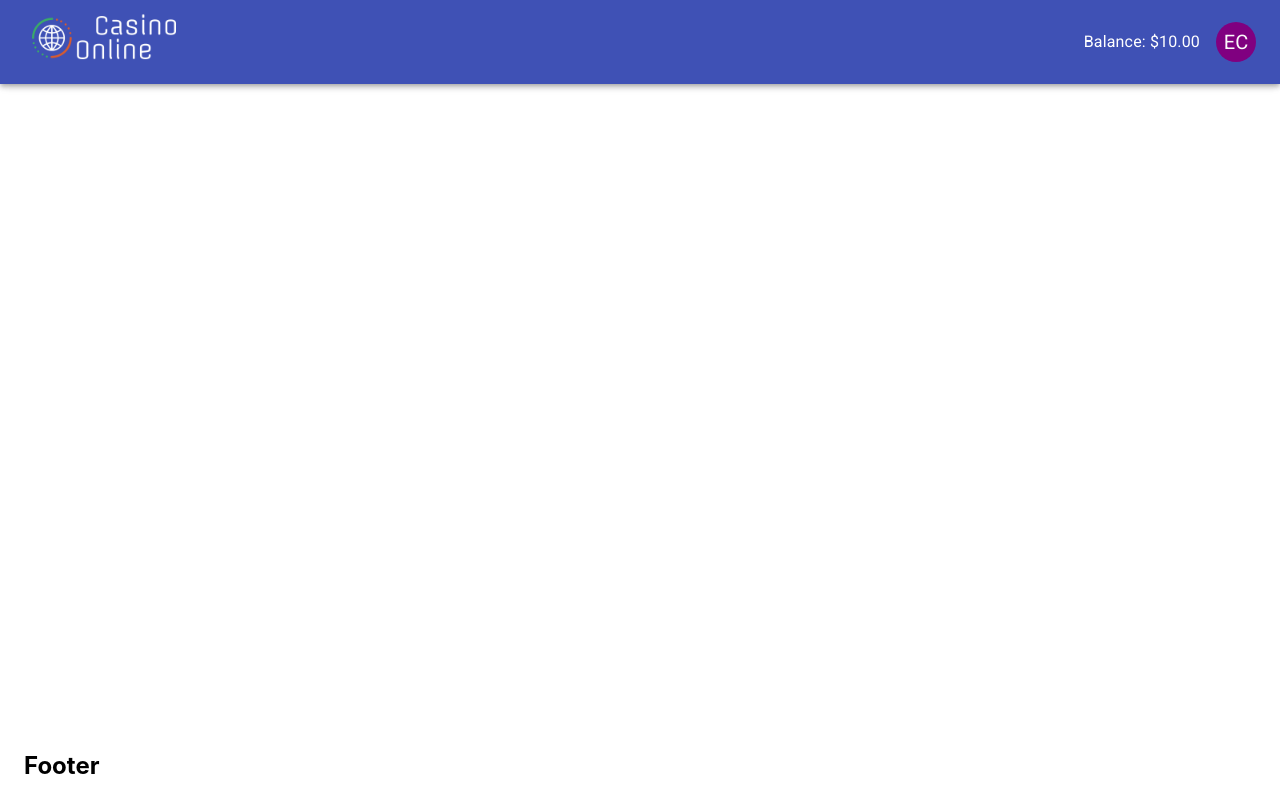
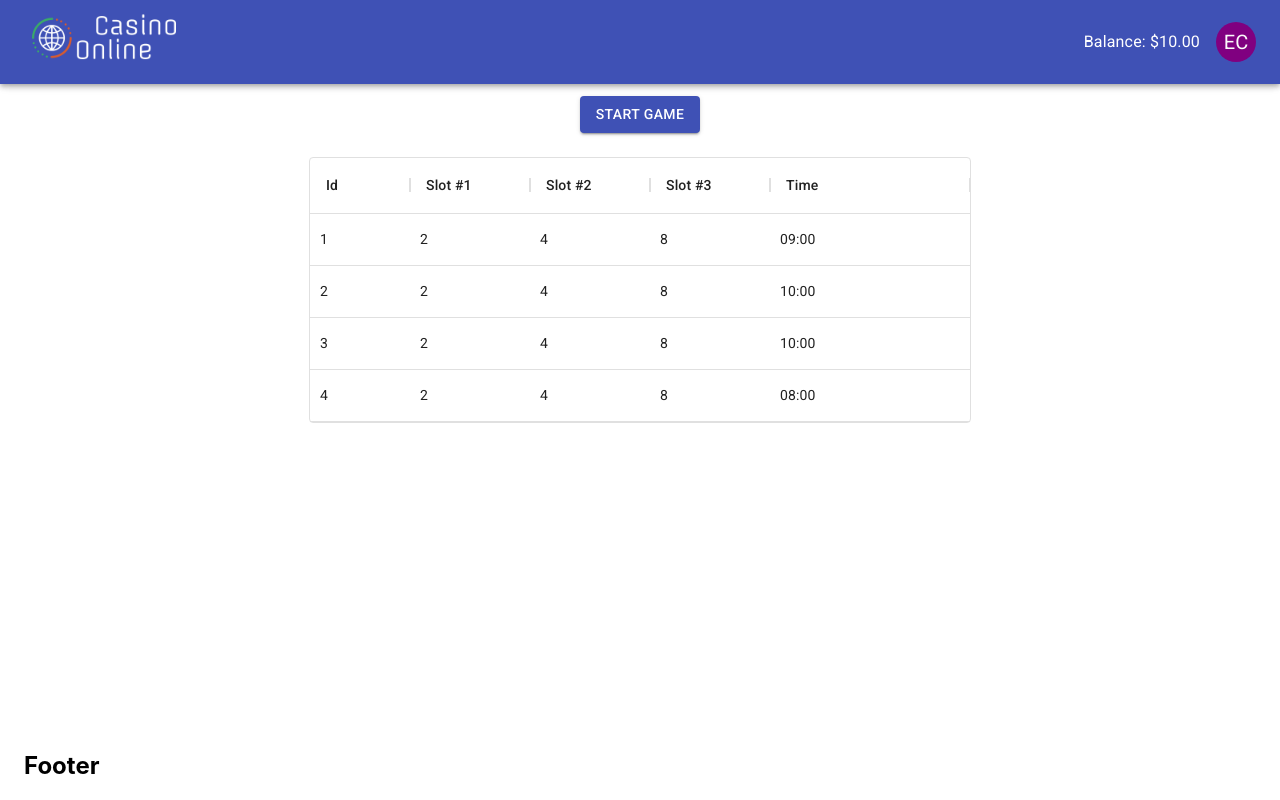
Before and after one commit to StebanDev/online-casino, a React (Create React App) app: page / in a window 1280 px wide. Built offline with nearby package versions, Linux system fonts and the light colour scheme.

Commit message:
add content layout

```diff
--- a/package.json
+++ b/package.json
@@ -4,6 +4,7 @@
   "private": true,
   "dependencies": {
     "@material-ui/core": "^4.11.3",
+    "@material-ui/data-grid": "^4.0.0-alpha.22",
     "@testing-library/jest-dom": "^5.11.9",
     "@testing-library/react": "^11.2.5",
     "@testing-library/user-event": "^12.8.3",
--- a/src/components/Content/index.tsx
+++ b/src/components/Content/index.tsx
@@ -1,14 +1,68 @@
 import styled from 'styled-components'
+import { DataGrid, GridColDef } from '@material-ui/data-grid'
+import { Box, Button } from '@material-ui/core'
 
 const Container = styled.div`
   display: flex;
   flex: 1;
+  flex-direction: column;
 `
+
+const columns: GridColDef[] = [
+  {
+    field: 'id',
+    headerName: 'Id',
+    width: 100,
+  },
+  {
+    field: 'slot1',
+    headerName: 'Slot #1',
+    width: 120,
+    sortable: false,
+  },
+  {
+    field: 'slot2',
+    headerName: 'Slot #2',
+    width: 120,
+    sortable: false,
+  },
+  {
+    field: 'slot3',
+    headerName: 'Slot #3',
+    width: 120,
+    sortable: false,
+  },
+  {
+    field: 'time',
+    headerName: 'Time',
+    width: 200,
+  },
+]
+
+const rows = [
+  { id: 1, slot1: 2, slot2: 4, slot3: 8, time: '09:00' },
+  { id: 2, slot1: 2, slot2: 4, slot3: 8, time: '10:00' },
+  { id: 3, slot1: 2, slot2: 4, slot3: 8, time: '10:00' },
+  { id: 4, slot1: 2, slot2: 4, slot3: 8, time: '08:00' },
+]
 
 function Content() {
   return (
     <Container>
-      <h2>Content</h2>
+      <Box marginTop={4} marginBottom={3} textAlign="center">
+        <Button variant="contained" color="primary">
+          Start Game
+        </Button>
+      </Box>
+      <Box width={662} marginX="auto">
+        <DataGrid
+          columns={columns}
+          rows={rows}
+          hideFooter
+          disableColumnMenu
+          autoHeight
+        />
+      </Box>
     </Container>
   )
 }
--- a/src/components/Header/index.tsx
+++ b/src/components/Header/index.tsx
@@ -17,6 +17,7 @@ const StyledLogo = styled.img`
 
 function Header() {
   return (
+    <>
       <AppBar>
         <Toolbar>
           <LogoContainer>
@@ -30,6 +31,8 @@ function Header() {
           </Box>
         </Toolbar>
       </AppBar>
+      <Toolbar />
+    </>
   )
 }
 
```
Also changed, not shown: 1 other file (tests, documents, lock files or other folders). Lines whose indentation alone changed are shown as unchanged.
